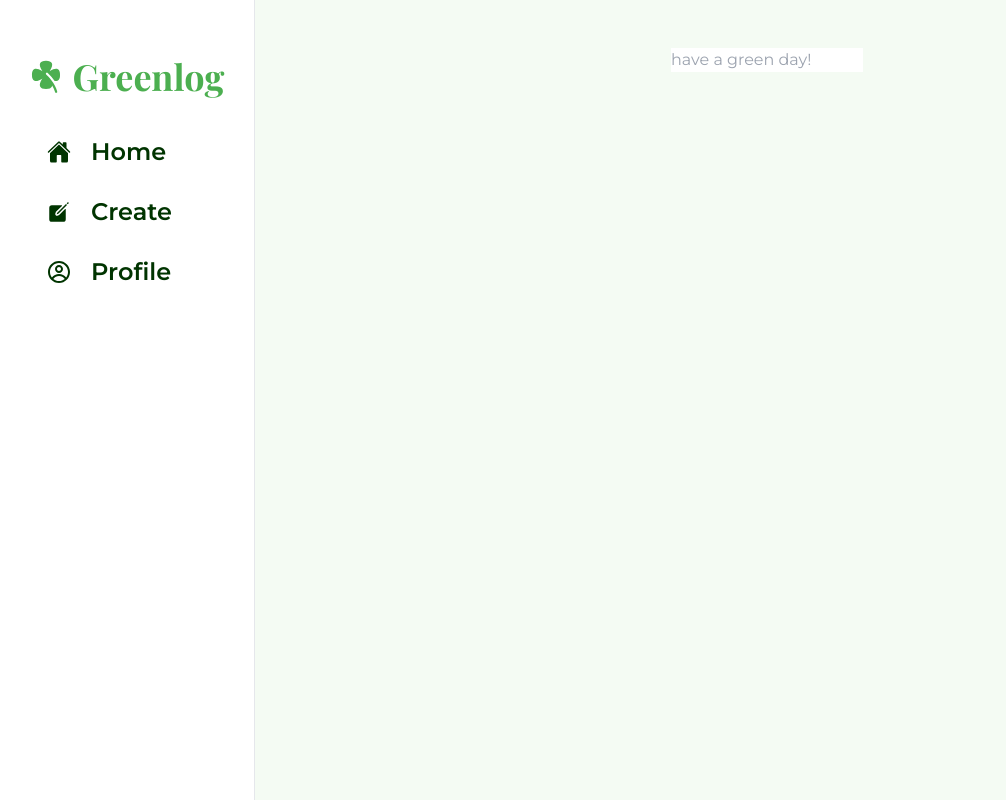
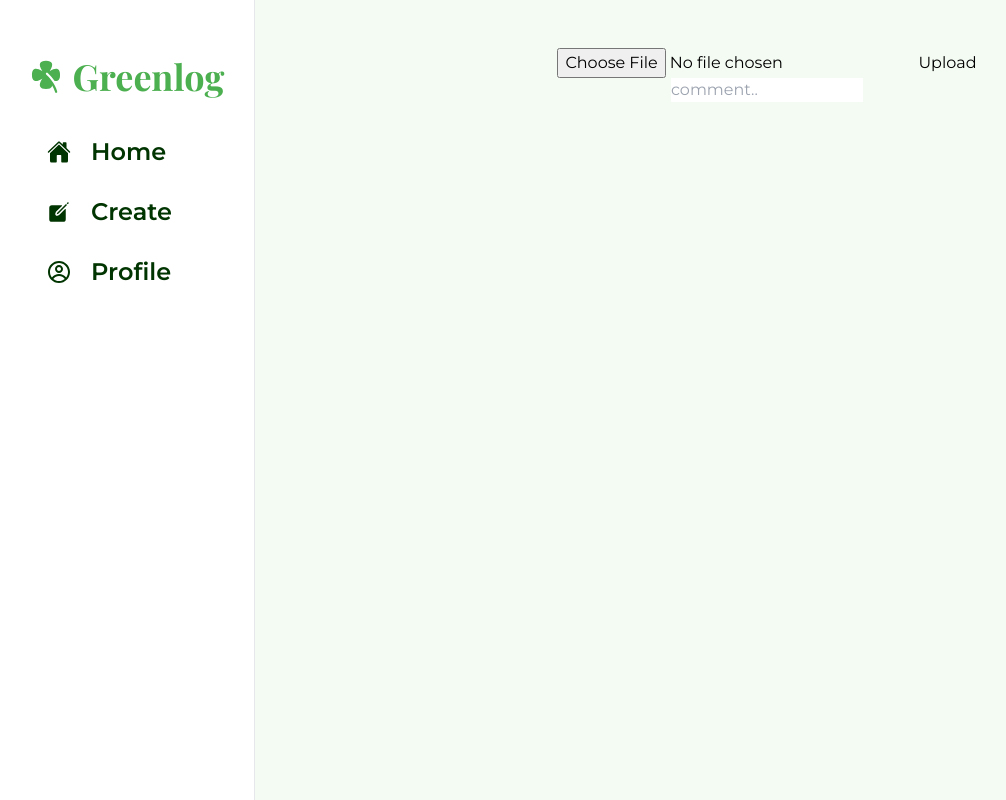
Before and after one commit to lunnne/Green-log, a React (Vite) app in the folder frontend/: page /create in a window 1280 px wide. Shown: the whole page, without its empty margins (1-1007 px from the left). Built offline with nearby package versions, Linux system fonts and the light colour scheme; a web font is replaced by a local one.

Commit message:
small changes

```diff
--- a/frontend/src/pages/AddPost.tsx
+++ b/frontend/src/pages/AddPost.tsx
@@ -1,8 +1,16 @@
+export default function AddPost() {
+  //   const [image, setimage] = useState('');
+  //   const [post, setpost] = useState();
 
-export default function AddPost() {
   return (
-    <div>
-     <input type="text" placeholder='have a green day!'/>
-    </div>
-  )
+    <section>
+      <div>
+        <input type="file" />
+        <button>Upload</button>
+      </div>
+      <form action="">
+        <input type="text" placeholder="comment.." />
+      </form>
+    </section>
+  );
 }
```
